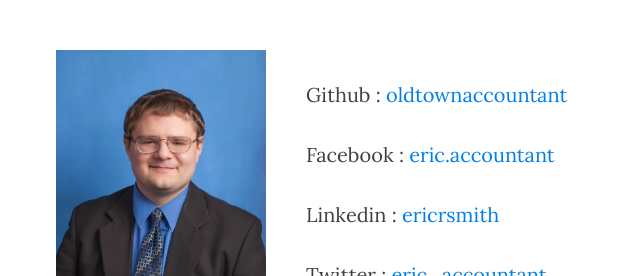
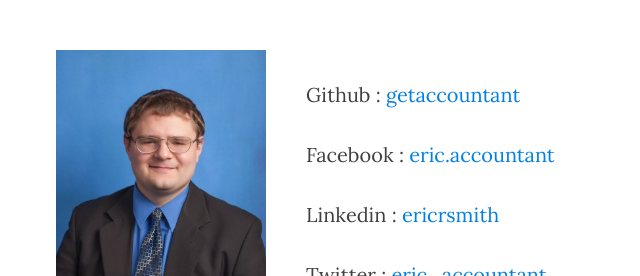
Before and after one commit to grumaccountant/eric, a Jekyll site: the page built from about.html, in a window 1280 px wide. Shown: the part 421-697 px from the top of the page, without its empty margins (224-864 px from the left). Built offline with Jekyll 4.4.1, drawn with Linux system fonts in a browser that asks for light colours; nearby versions of some CDN libraries.

Commit message:
Update _config.yml

```diff
--- a/_config.yml
+++ b/_config.yml
@@ -6,7 +6,7 @@ description: "Eric Smith - Quickbooks Bookkeeping"
 baseurl: "/eric"
 url: "oldtownaccountant.github.io"
 twitter_username: eric_accountant
-github_username:  oldtownaccountant
+github_username:  getaccountant
 linkedin_username: ericrsmith
 facebook_username: eric.accountant
 
```
